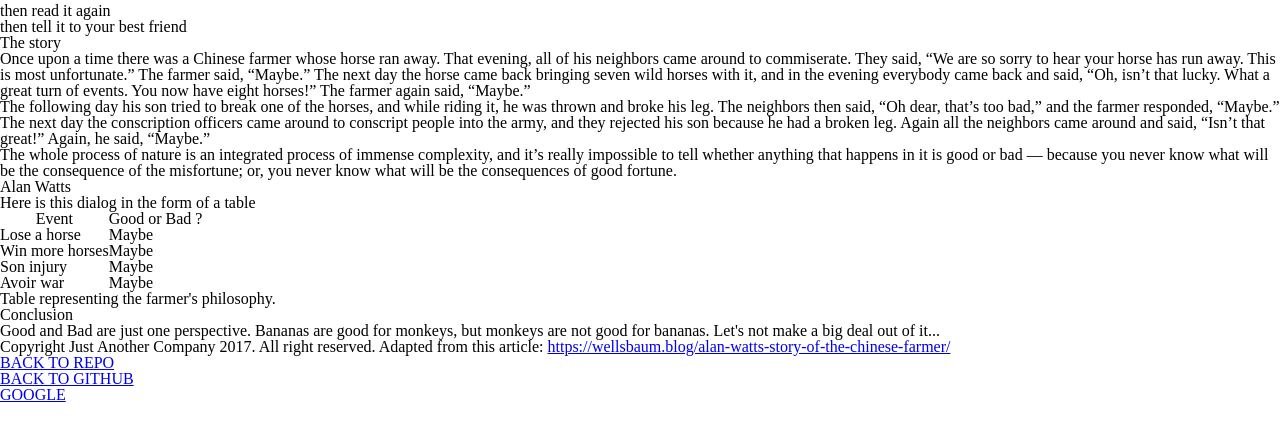
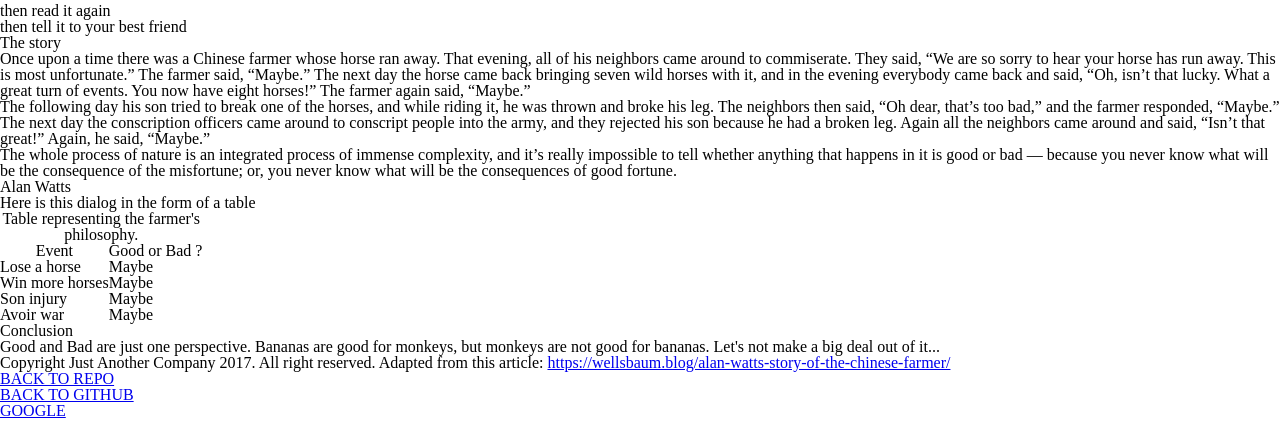
Before and after one commit to ThomasBackers/progressive-enhancement, a plain HTML site: page index.html in a window 1280 px wide. Shown: the part 364-800 px from the top of the page. Drawn offline with Linux system fonts and the light colour scheme.

Commit message:
successful W3C validator test

```diff
--- a/index.html
+++ b/index.html
@@ -59,6 +59,7 @@
     <section>
         <h2>Here is this dialog in the form of a table</h2>
         <table>
+            <caption>Table representing the farmer's philosophy.</caption>
             <tr>
                 <th>Event</th>
                 <th class="good">Good or Bad ?</th>
@@ -80,7 +81,6 @@
                 <td><strong>Maybe</strong></td>
             </tr>
         </table>
-        <capion>Table representing the farmer's philosophy.</capion>
     </section>
     <section>
         <h2>Conclusion</h2>
```
